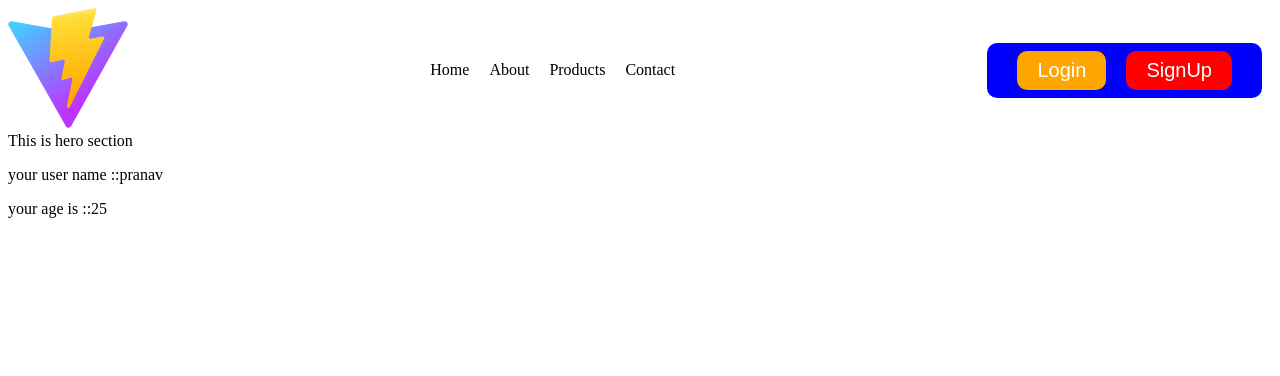
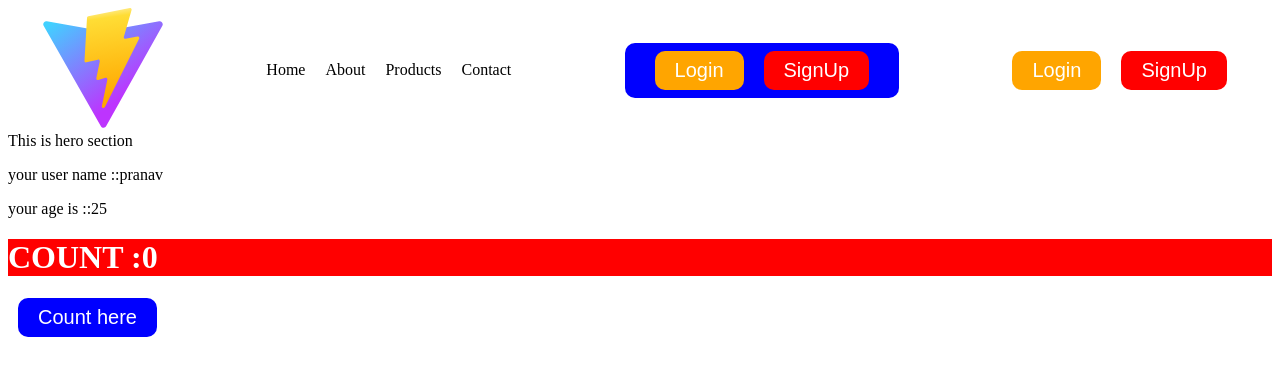
Before and after one commit to AaditAntony/React-pro, a React (Vite) app: page / in a window 1280 px wide. Shown: the top 376 px of the page. Built offline with nearby package versions, Linux system fonts and the light colour scheme.

Commit message:
done till the media section

```diff
--- a/package.json
+++ b/package.json
@@ -12,7 +12,8 @@
   "dependencies": {
     "prop-types": "^15.8.1",
     "react": "^19.1.1",
-    "react-dom": "^19.1.1"
+    "react-dom": "^19.1.1",
+    "react-icons": "^5.5.0"
   },
   "devDependencies": {
     "@eslint/js": "^9.36.0",
--- a/src/components/Hero/Hero.jsx
+++ b/src/components/Hero/Hero.jsx
@@ -1,19 +1,32 @@
-import React from "react";
+import React, { useState } from "react";
 import './Hero.css'
-import PropTypes from 'prop-types'
+import Button from "../Button/Button";
+
 
 
 export const Hero = ({UserName,UserAge}) => {
+  const [count,setCount]=useState(0);
+  // const onHandleClick=()=>{
+  //   setCount(count+1)
+  //   setCount(count+1)
+  //   setCount(count+1)  // only update once that is if count is 0 it will be 1 not 3
+  // }
+  const onHandleClick=()=>{
+    setCount(prev => prev+1)
+    setCount(prev => prev+1)  // here prev is previous value of count so it will be 3 if initial value is 0
+    setCount(prev => prev+1)
+
+  }
   return (
     <div>This is hero section
       <p> your user name ::{UserName}</p>
       <p>your age is ::{UserAge}</p>
+
+      <h1> COUNT :{count} </h1>
+      <Button fncall={onHandleClick} content="Count here"/>
     </div>
   )
 }
 
-Hero.propTypes={
-  UserName:PropTypes.string,
-  UserAge:PropTypes.number
-}
+
 export default Hero
--- a/src/components/Navbar/Navbar.css
+++ b/src/components/Navbar/Navbar.css
@@ -7,6 +7,7 @@ nav{
     display: flex;
     align-items: center;
     justify-content: space-between;
+    margin: 0 35px;
 
 }
 .navlinks a{
@@ -25,3 +26,14 @@ nav{
     color:white;
     border-radius: 10px;
 } */
+.toggleBar{
+    display: none;
+}
+@media (max-width:700px){
+    .navlinks,.authbtns{
+        display: none;
+    }
+    .toggleBar{
+        display: block;
+    }
+}
--- a/src/components/Navbar/Navbar.jsx
+++ b/src/components/Navbar/Navbar.jsx
@@ -1,10 +1,12 @@
 import React from 'react'
 import './Navbar.css'
 import Button from '../Button/Button'
+import { FaBars } from "react-icons/fa6";
 
 
 const Navbar = () => {
   const onGreet=()=>{console.log("welcome to react props")}
+
   return (
     <nav>
 
@@ -26,7 +28,12 @@ const Navbar = () => {
 
 
             </div>
+            <div className='authbtns'>
+<Button content='Login' fncall={onGreet} bgColor="orange"/>
+<Button content='SignUp' fncall={onGreet} bgColor="red"/>
 
+            </div>
+            <div className='toggleBar'><FaBars  /></div>
 
     </nav>
   )
```
Also changed, not shown: 1 other file (tests, documents, lock files or other folders).
